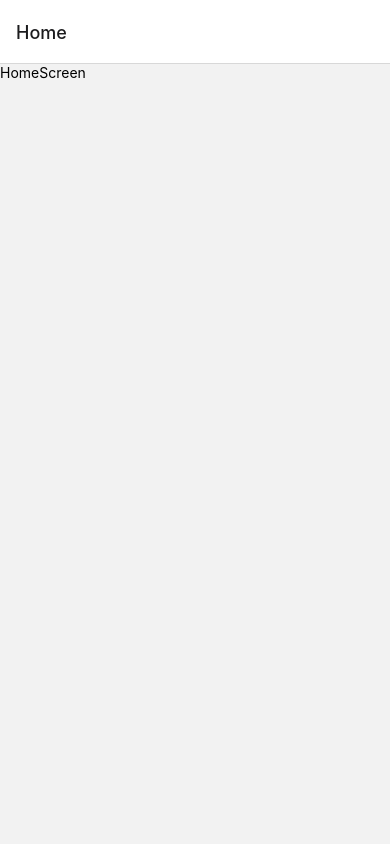
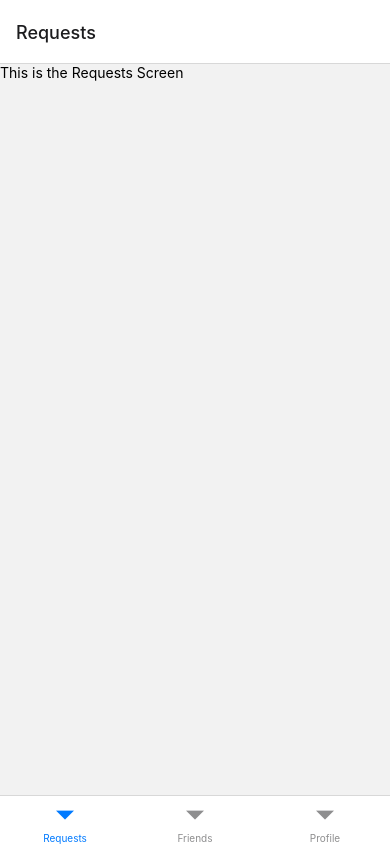
Before and after one commit to Demo-23home/InstantLink, a React Native app in the folder app/: screen /Home in a window 390 px wide. Built offline with nearby package versions, Linux system fonts and the light colour scheme.

Commit message:
Adding Buttom Tabs

```diff
--- /dev/null
+++ b/app/src/screens/Friends.jsx
@@ -0,0 +1,10 @@
+import React from 'react'
+import { Text } from 'react-native'
+
+const FriendsScreen = () => {
+  return (
+    <Text>FriendsScreen</Text>
+  )
+}
+
+export default FriendsScreen
--- a/app/src/screens/Home.jsx
+++ b/app/src/screens/Home.jsx
@@ -1,11 +1,26 @@
 import React from 'react';
-import {SafeAreaView, Text} from 'react-native';
+import {createBottomTabNavigator} from '@react-navigation/bottom-tabs';
+import RequestsScreen from './Requests';
+import FriendsScreen from './Friends';
+import ProfileScreen from './Profile';
+import {useLayoutEffect} from 'react';
 
-const HomeScreen = () => {
+const Tab = createBottomTabNavigator();
+
+const HomeScreen = ({navigation}) => {
+  useLayoutEffect(() => {
+    navigation.setOptions({
+      headerShown: false,
+    });
+  }, []);
+
   return (
-    <SafeAreaView>
-      <Text>HomeScreen</Text>
-    </SafeAreaView>
+    <Tab.Navigator>
+      <Tab.Screen name="Requests" component={RequestsScreen} />
+
+      <Tab.Screen name="Friends" component={FriendsScreen}></Tab.Screen>
+      <Tab.Screen name="Profile" component={ProfileScreen}></Tab.Screen>
+    </Tab.Navigator>
   );
 };
 
--- /dev/null
+++ b/app/src/screens/Profile.jsx
@@ -0,0 +1,7 @@
+import React from 'react';
+import {Text} from 'react-native';
+const ProfileScreen = () => {
+  return <Text>ProfileScreen</Text>;
+};
+
+export default ProfileScreen;
--- /dev/null
+++ b/app/src/screens/Requests.jsx
@@ -0,0 +1,12 @@
+import React from 'react';
+import { Text, View } from 'react-native'; // Import Text and View components
+
+function RequestsScreen() {
+  return (
+    <View>
+      <Text>This is the Requests Screen</Text>
+    </View>
+  );
+}
+
+export default RequestsScreen;
```
